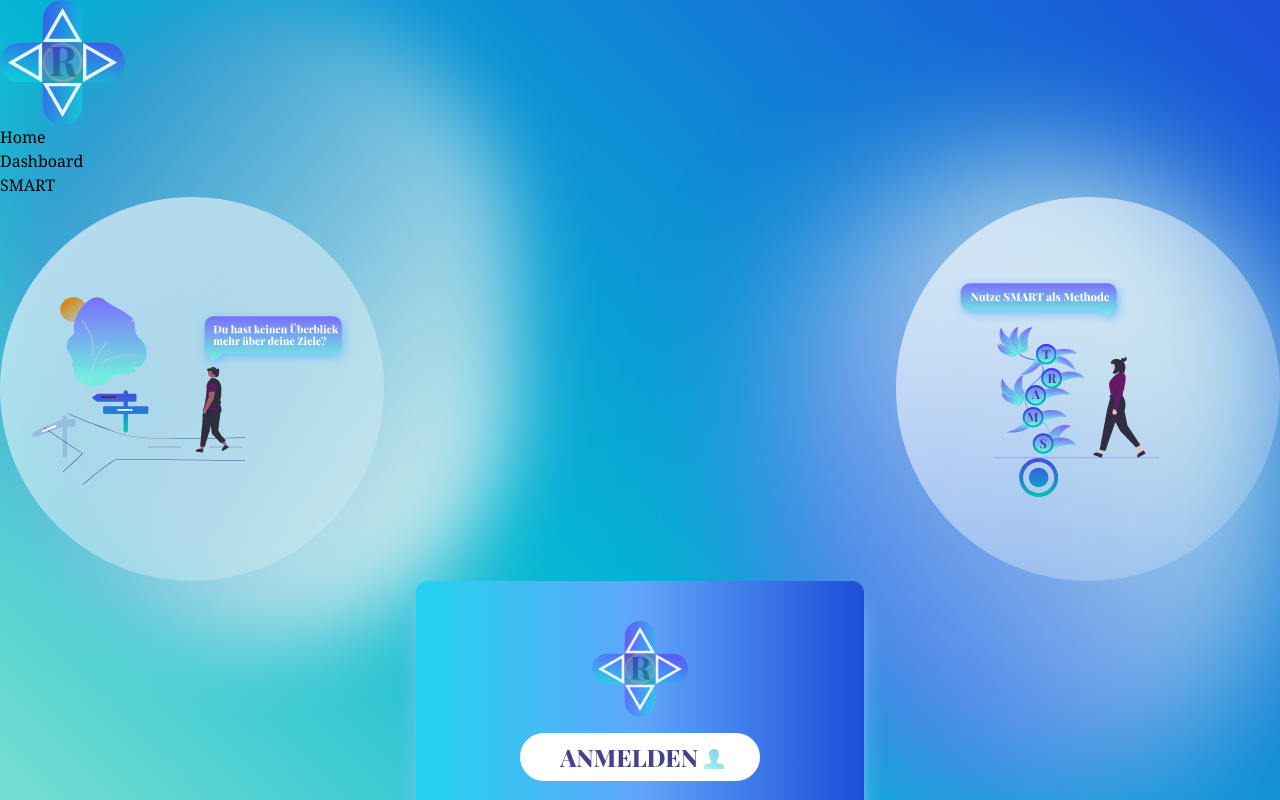
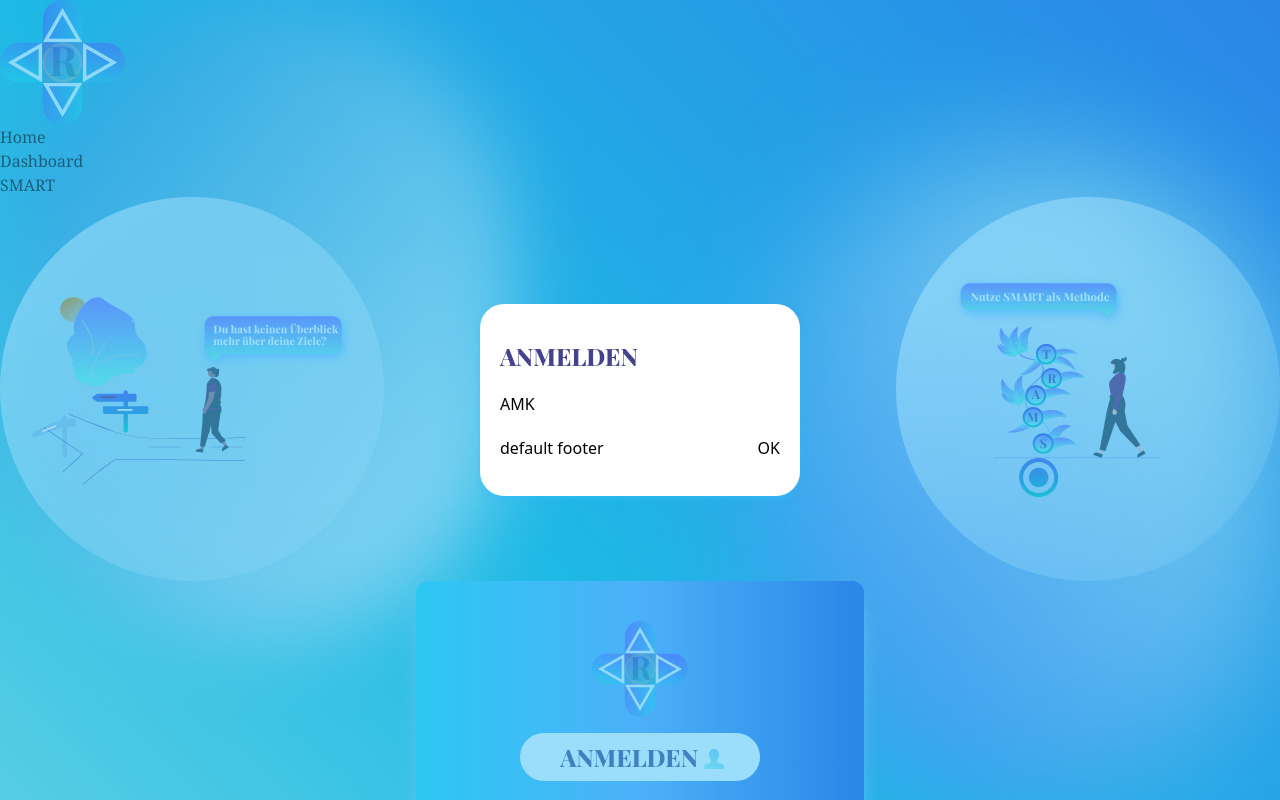
Before and after one commit to ZartBitter/Resolve, a Vue app in the folder Resolve/: page / in a window 1280 px wide. Both pictures are taken after a click on the button "ANMELDEN". Shown: the top 800 px of the page. Built offline with nearby package versions, Linux system fonts and the light colour scheme; a web font is replaced by a local one.

Commit message:
SignIn & Login Pop ups

```diff
--- a/Resolve/src/App.vue
+++ b/Resolve/src/App.vue
@@ -4,9 +4,7 @@ import { RouterLink, RouterView } from "vue-router";
 
 <template>
   <!-- Circle in the left corner -->
-  <div
-    class="absolute top-0 left-0 -z-10 h-4/5 w-2/5 rounded-full bg-gradient-to-br from-sky-600 to-green-50 blur-2xl"
-  ></div>
+  <div class="absolute top-0 left-0 -z-10 h-4/5 w-2/5 rounded-full bg-gradient-to-br from-sky-600 to-green-50 blur-2xl"></div>
   <!-- Blurred circle in the right corner -->
   <div
     class="absolute bottom-1/3 right-0 -z-10 h-64 w-64 rounded-full bg-gradient-to-tr from-blue-600 to-green-100 blur-3xl lg:bottom-0 lg:h-4/5 lg:w-2/5"
--- /dev/null
+++ b/Resolve/src/components/Login.vue
@@ -0,0 +1,26 @@
+<script setup>
+import Modal from "./Modal.vue";
+import { ref } from "vue";
+
+const showModal = ref(false);
+</script>
+
+<template>
+  <button
+    id="show-modal"
+    @click="showModal = true"
+    class="transform rounded-full bg-white p-2 pl-10 pr-9 font-body text-2xl font-extrabold text-indigo-900/90 duration-300 hover:scale-110 hover:text-blue-600"
+  >
+    ANMELDEN
+    <img alt="Vue logo" class="logo mb-1 inline" src="@/assets/iconmonstr-user-1 1.svg" width="20" height="20" />
+  </button>
+  <Teleport to="body">
+    <!-- use the modal component, pass in the prop -->
+    <modal :show="showModal" @close="showModal = false" @wheel.prevent @touchmove.prevent @scroll.prevent>
+      <template #header>
+        <h3>ANMELDEN</h3>
+      </template>
+      <template #body> AMK </template>
+    </modal>
+  </Teleport>
+</template>
--- /dev/null
+++ b/Resolve/src/components/Modal.vue
@@ -0,0 +1,55 @@
+<script setup>
+const props = defineProps({
+  show: Boolean,
+});
+</script>
+
+<template>
+  <Transition name="modal">
+    <div v-if="show" class="fixed top-0 left-0 z-50 table h-full w-full bg-sky-400/50 transition-opacity duration-300 ease-linear">
+      <div class="table-cell align-middle">
+        <div class="mx-auto w-1/4 rounded-3xl bg-white px-5 py-9 shadow-md shadow-sky-400/50 transition-all duration-300 ease-out">
+          <div class="font-body text-2xl font-extrabold text-indigo-900/90">
+            <slot name="header">default header</slot>
+          </div>
+
+          <div class="my-5">
+            <slot name="body">default body</slot>
+          </div>
+
+          <div class="modal-footer">
+            <slot name="footer">
+              default footer
+              <button class="float-right" @click="$emit('close')">OK</button>
+            </slot>
+          </div>
+        </div>
+      </div>
+    </div>
+  </Transition>
+</template>
+
+<style>
+/*
+ * The following styles are auto-applied to elements with
+ * transition="modal" when their visibility is toggled
+ * by Vue.js.
+ *
+ * You can easily play with the modal transition by editing
+ * these styles.
+ */
+
+.modal-enter-from {
+  opacity: 0;
+}
+
+.modal-leave-to {
+  opacity: 0;
+}
+
+.modal-enter-from .modal-container,
+.modal-leave-to .modal-container {
+  -webkit-transform: scale(1.1);
+  transform: scale(1.1);
+}
+</style>
--- /dev/null
+++ b/Resolve/src/components/Register.vue
@@ -0,0 +1,46 @@
+<script setup>
+import Modal from "./Modal.vue";
+import { ref } from "vue";
+
+const showModal = ref(false);
+const email = ref("");
+const password = ref("");
+const register = () => {};
+</script>
+
+<template>
+  <button
+    id="show-modal"
+    @click="showModal = true"
+    class="transform rounded-full bg-white p-1 pl-4 pr-4 font-body font-bold text-sky-600/90 duration-300 hover:scale-110 hover:text-blue-800"
+  >
+    REGISTRIEREN
+  </button>
+  <Teleport to="body" class="overflow-hidden">
+    <!-- use the modal component, pass in the prop -->
+    <modal :show="showModal" @close="showModal = false" @wheel.prevent @touchmove.prevent @scroll.prevent class="overflow-clip">
+      <template #header>
+        <h3 class="font-body text-2xl font-extrabold text-sky-600/90">REGISTRIEREN</h3>
+      </template>
+      <template #body>
+        <h1>Create an Account</h1>
+        <p><input type="text" placeholder="Email" v-model="email" /></p>
+        <p><input type="password" placeholder="Password" v-model="password" /></p>
+        <p><button @click="register">Submit</button></p>
+      </template>
+    </modal>
+  </Teleport>
+</template>
+
+<style>
+/* Hide scrollbar for Chrome, Safari and Opera */
+.container-snap::-webkit-scrollbar {
+  display: none;
+}
+
+/* Hide scrollbar for IE, Edge and Firefox */
+.container-snap {
+  -ms-overflow-style: none; /* IE and Edge */
+  scrollbar-width: none; /* Firefox */
+}
+</style>
--- a/Resolve/src/components/TheWelcome.vue
+++ b/Resolve/src/components/TheWelcome.vue
@@ -4,6 +4,8 @@ import HomepageThoughts from "./icons/HomepageThoughts.vue";
 import HomepageSuccess from "./icons/HomepageSuccess.vue";
 import HomepageBuilding from "./icons/HomepageBuilding.vue";
 import HomepageRoad1 from "./icons/HomepageRoad.vue";
+import Login from "./Login.vue";
+import Register from "./Register.vue";
 </script>
 
 <template>
@@ -24,22 +26,19 @@ import HomepageRoad1 from "./icons/HomepageRoad.vue";
       class="mx-auto flex max-w-xs flex-col items-center gap-4 rounded-xl bg-gradient-to-r from-cyan-400 via-blue-400 to-blue-700 p-10 shadow-xl shadow-blue-300/100 hover:from-purple-800 hover:via-sky-500 hover:to-cyan-400 lg:max-w-md"
     >
       <img alt="Vue logo" class="logo h-24 w-24 brightness-110" src="@/assets/Resolve.svg" />
-      <button class="rounded-full bg-white p-2 pl-10 pr-9 font-body text-2xl font-extrabold text-indigo-900/90 hover:text-blue-600">
-        ANMELDEN
-        <img alt="Vue logo" class="logo mb-1 inline" src="@/assets/iconmonstr-user-1 1.svg" width="20" height="20" />
-      </button>
+      <Login></Login>
       <p class="font-body font-medium text-neutral-50">Noch keinen Account?</p>
-      <button class="rounded-full bg-white p-1 pl-4 pr-4 font-body font-bold text-sky-600/90 hover:text-blue-800">REGISTRIEREN</button>
+      <Register></Register>
     </div>
   </section>
 
   <!-- Lower Section of the Homepage -->
-  <section class="mt-4 flex flex-col items-center md:flex-row md:justify-between lg:mt-0">
+  <section class="mt-4 mb-4 flex flex-col items-center md:flex-row md:justify-between lg:mt-0">
     <div class="flex h-44 w-44 items-center rounded-full bg-gradient-to-br from-white/70 to-white/10 lg:h-96 lg:w-96">
       <HomepageBuilding class="z-10 ml-5 max-h-56 max-w-xs lg:ml-10"></HomepageBuilding>
     </div>
 
-    <div class="mt-4 flex h-44 w-44 items-center rounded-full bg-gradient-to-br from-white/70 to-white/10 lg:mt-0 lg:h-96 lg:w-96">
+    <div class="mt-4 mb-4 flex h-44 w-44 items-center rounded-full bg-gradient-to-br from-white/70 to-white/10 lg:mt-0 lg:h-96 lg:w-96">
       <HomepageSuccess class="z-10 ml-2 max-h-20 max-w-lg lg:ml-8 lg:max-h-80"></HomepageSuccess>
     </div>
   </section>
--- a/Resolve/src/router/index.js
+++ b/Resolve/src/router/index.js
@@ -1,5 +1,7 @@
 import { createRouter, createWebHistory } from "vue-router";
 import HomeView from "../views/HomeView.vue";
+import Dashboard from "../views/Dashboard.vue";
+import Smart from "../views/Smart.vue";
 
 const router = createRouter({
   history: createWebHistory(import.meta.env.BASE_URL),
@@ -15,7 +17,7 @@ const router = createRouter({
       // route level code-splitting
       // this generates a separate chunk (About.[hash].js) for this route
       // which is lazy-loaded when the route is visited.
-      component: () => import("../views/Dashboard.vue"),
+      component: Dashboard,
     },
     {
       path: "/smart",
```
